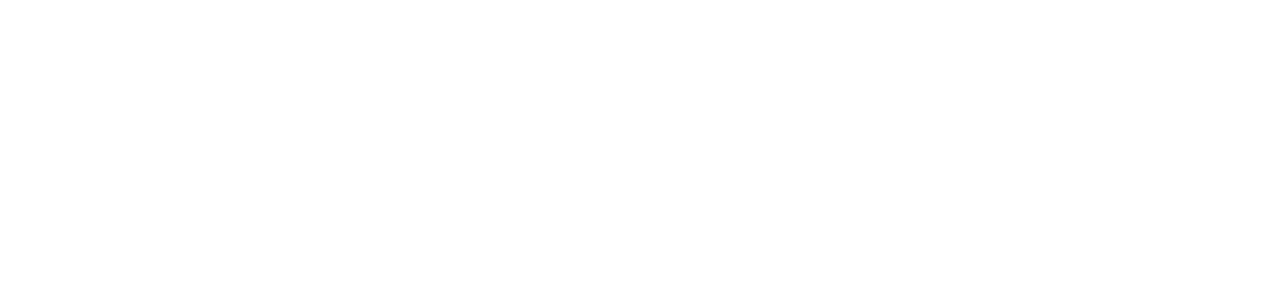
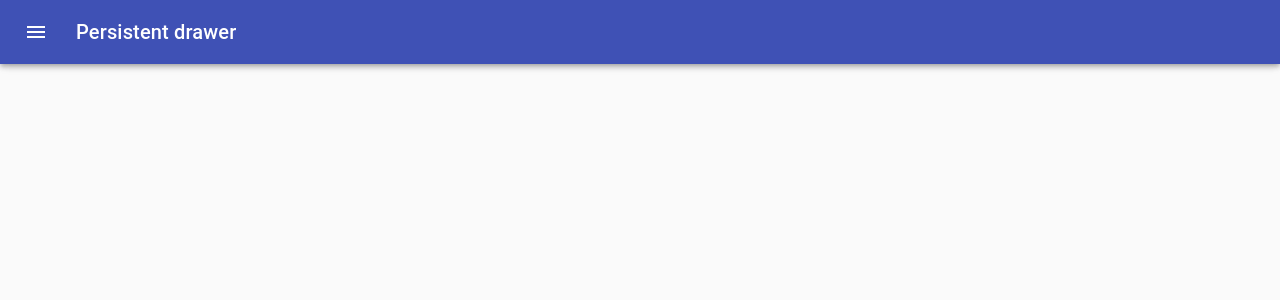
Before and after one commit to ecuarezma/colors-project, a React (Create React App) app: page /palette/new in a window 1280 px wide. Shown: the top 300 px of the page. Built offline with nearby package versions, Linux system fonts and the light colour scheme.

Commit message:
Add persistent drawer component to NewPaletteForm

```diff
--- a/src/NewPaletteForm.js
+++ b/src/NewPaletteForm.js
@@ -1,9 +1,134 @@
 import React, { Component } from "react";
+import clsx from "clsx";
+import { makeStyles, useTheme } from "@material-ui/core/styles";
+import Drawer from "@material-ui/core/Drawer";
+import CssBaseline from "@material-ui/core/CssBaseline";
+import AppBar from "@material-ui/core/AppBar";
+import Toolbar from "@material-ui/core/Toolbar";
+import Typography from "@material-ui/core/Typography";
+import Divider from "@material-ui/core/Divider";
+import IconButton from "@material-ui/core/IconButton";
+import MenuIcon from "@material-ui/icons/Menu";
+import ChevronLeftIcon from "@material-ui/icons/ChevronLeft";
 
-class NewPaletteForm extends Component {
-  render() {
-    return <div></div>;
+const drawerWidth = 240;
+
+const useStyles = makeStyles(theme => ({
+  root: {
+    display: "flex"
+  },
+  appBar: {
+    transition: theme.transitions.create(["margin", "width"], {
+      easing: theme.transitions.easing.sharp,
+      duration: theme.transitions.duration.leavingScreen
+    })
+  },
+  appBarShift: {
+    width: `calc(100% - ${drawerWidth}px)`,
+    marginLeft: drawerWidth,
+    transition: theme.transitions.create(["margin", "width"], {
+      easing: theme.transitions.easing.easeOut,
+      duration: theme.transitions.duration.enteringScreen
+    })
+  },
+  menuButton: {
+    marginRight: theme.spacing(2)
+  },
+  hide: {
+    display: "none"
+  },
+  drawer: {
+    width: drawerWidth,
+    flexShrink: 0
+  },
+  drawerPaper: {
+    width: drawerWidth
+  },
+  drawerHeader: {
+    display: "flex",
+    alignItems: "center",
+    padding: theme.spacing(0, 1),
+    ...theme.mixins.toolbar,
+    justifyContent: "flex-end"
+  },
+  content: {
+    flexGrow: 1,
+    padding: theme.spacing(3),
+    transition: theme.transitions.create("margin", {
+      easing: theme.transitions.easing.sharp,
+      duration: theme.transitions.duration.leavingScreen
+    }),
+    marginLeft: -drawerWidth
+  },
+  contentShift: {
+    transition: theme.transitions.create("margin", {
+      easing: theme.transitions.easing.easeOut,
+      duration: theme.transitions.duration.enteringScreen
+    }),
+    marginLeft: 0
   }
+}));
+
+export default function NewPaletteForm() {
+  const classes = useStyles();
+  const theme = useTheme();
+  const [open, setOpen] = React.useState(false);
+
+  const handleDrawerOpen = () => {
+    setOpen(true);
+  };
+
+  const handleDrawerClose = () => {
+    setOpen(false);
+  };
+
+  return (
+    <div className={classes.root}>
+      <CssBaseline />
+      <AppBar
+        position="fixed"
+        className={clsx(classes.appBar, {
+          [classes.appBarShift]: open
+        })}
+      >
+        <Toolbar>
+          <IconButton
+            color="inherit"
+            aria-label="open drawer"
+            onClick={handleDrawerOpen}
+            edge="start"
+            className={clsx(classes.menuButton, open && classes.hide)}
+          >
+            <MenuIcon />
+          </IconButton>
+          <Typography variant="h6" noWrap>
+            Persistent drawer
+          </Typography>
+        </Toolbar>
+      </AppBar>
+      <Drawer
+        className={classes.drawer}
+        variant="persistent"
+        anchor="left"
+        open={open}
+        classes={{
+          paper: classes.drawerPaper
+        }}
+      >
+        <div className={classes.drawerHeader}>
+          <IconButton onClick={handleDrawerClose}>
+            <ChevronLeftIcon />
+          </IconButton>
+        </div>
+        <Divider />
+      </Drawer>
+      <main
+        className={clsx(classes.content, {
+          [classes.contentShift]: open
+        })}
+      >
+        <div className={classes.drawerHeader} />
+      </main>
+    </div>
+  );
 }
-
-export default NewPaletteForm;
```
